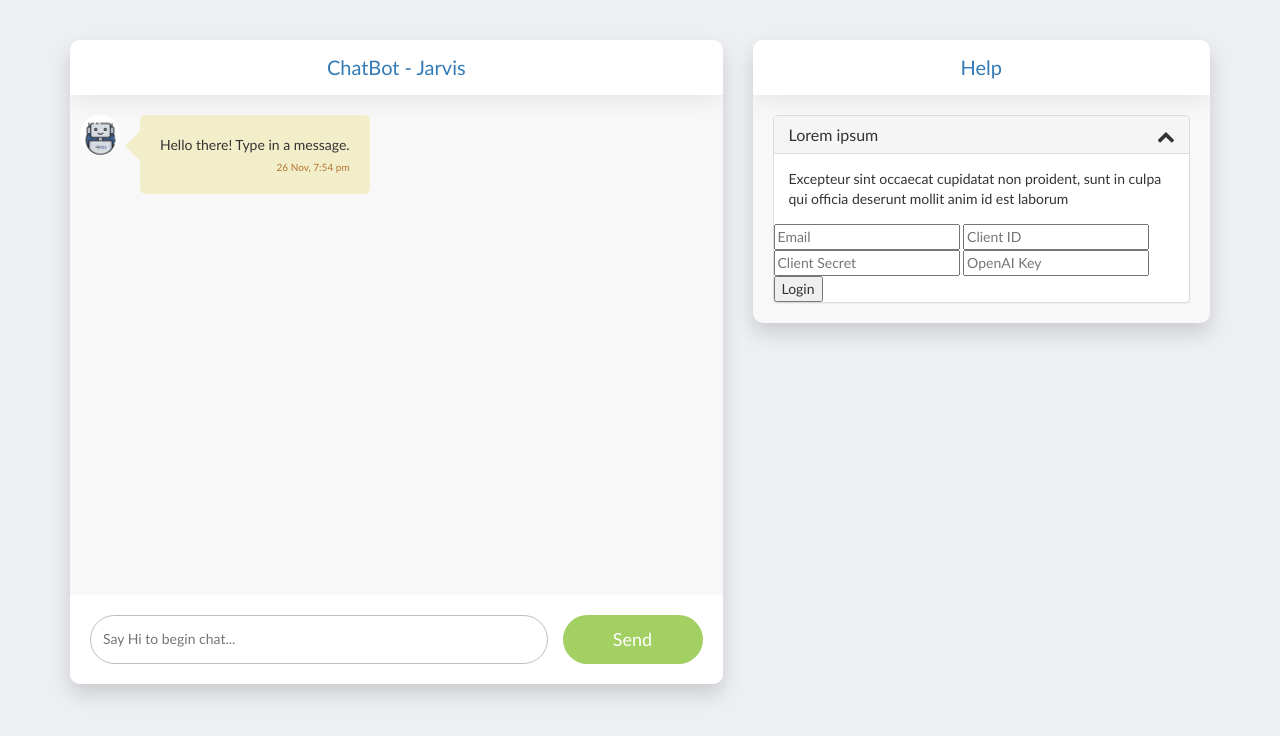
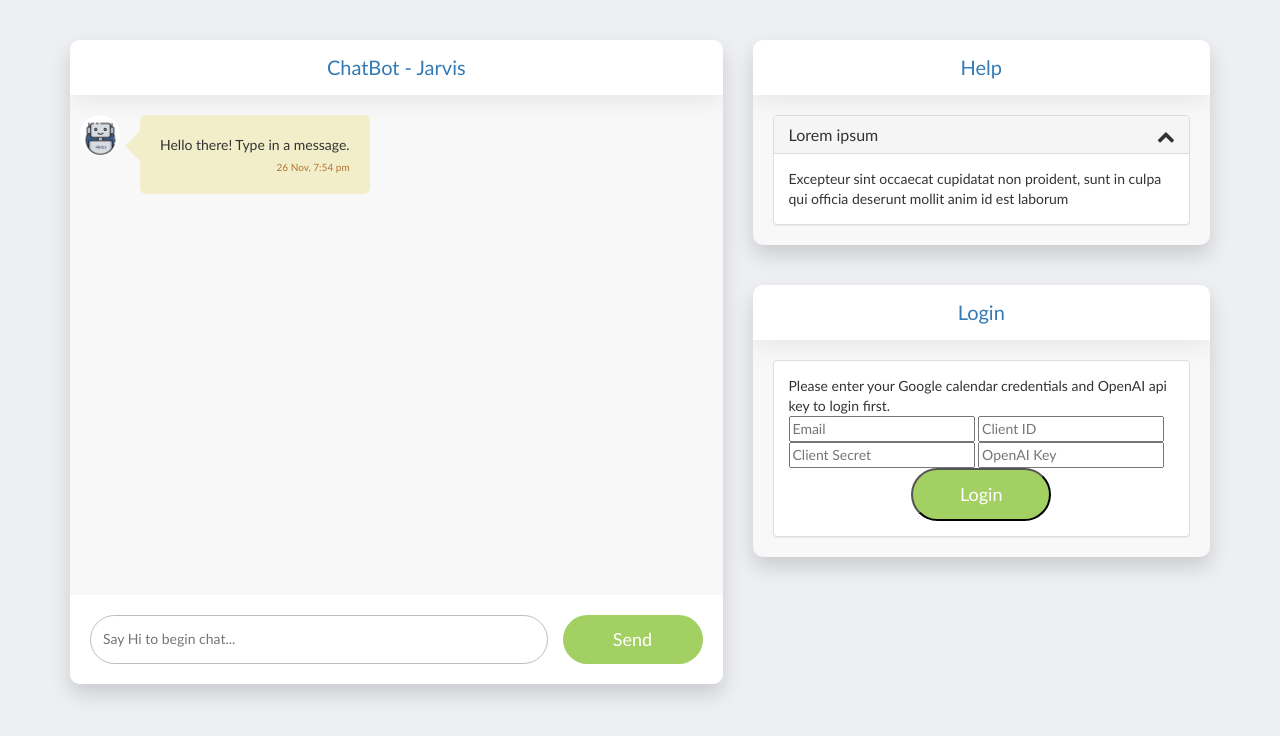
Before and after one commit to karenswang/calendar-assistant-client, a plain HTML site: page index.html in a window 1280 px wide. Drawn offline with nearby package versions, Linux system fonts and the light colour scheme.

Commit message:
implement authenticate endpoint

```diff
--- a/assets/login.js
+++ b/assets/login.js
@@ -1,12 +1,9 @@
-$(document).ready(function() {
 $('#login_button').on('click', function() {
-        // Collect data from the form
     var email = $('#email').val();
     var clientId = $('#clientId').val();
     var clientSecret = $('#clientSecret').val();
     var openAIKey = $('#openAIKey').val();
 
-        // Prepare the request body
     var data = {
         email: email,
         clientId: clientId,
@@ -14,20 +11,18 @@ $(document).ready(function() {
         openAIKey: openAIKey
     };
 
-        // Make AJAX request to the /authenticate endpoint
     $.ajax({
         url: 'http://localhost:3000/authenticate',
         type: 'POST',
         contentType: 'application/json',
         data: JSON.stringify(data),
         success: function(response) {
-                // Handle success (you can store tokens or any response as needed)
-                console.log("Login successful: ", response);
+            var userEmail = $('#email').val(); // Get the user's email from input field
+            $('.login_form').html('<p>Logged in: ' + userEmail + '</p>'); // Replace HTML
+            console.log("OAuth flow initiated");
         },
         error: function(xhr, status, error) {
-                // Handle errors
-                console.error("Error in login: ", status, error);
+            console.error("Error in initiating authentication: ", status, error);
         }
     });
 });
-});
--- a/assets/main.css
+++ b/assets/main.css
@@ -177,6 +177,7 @@ body {
 	font-size: 18px;
 	font-weight: 300;
 	text-align: center;
+
 }
 
 /* faq section | right side */
@@ -208,3 +209,19 @@ body {
 	-o-transform: rotate(90deg);
 	transform: rotate(90deg);
 }
+
+
+#login_button {
+	width: 140px;
+	background-color: #a3d063;
+	border-radius: 50px;
+	cursor: pointer;
+	padding: 12px;
+
+	color: #fff;
+	font-size: 18px;
+	font-weight: 300;
+	text-align: center;
+	display: block;
+	margin: auto;
+}
--- a/index.html
+++ b/index.html
@@ -74,6 +74,30 @@
 									Excepteur sint occaecat cupidatat non proident, sunt in culpa qui officia deserunt
 									mollit anim id est laborum
 								</div>
+							</div>
+						</div>
+
+					</div>
+
+				</div>
+			</div>
+
+            <!-- login content -->
+			<div class="col-md-5">
+				<div class="chat_window">
+
+					<div class="top_menu">
+						<div class="title">Login</div>
+					</div>
+
+					<!-- login container -->
+					<div class="panel-group" id="accordion">
+
+						<!-- help - 1 -->
+						<div class="panel panel-default">
+							<div id="collapse1" class="panel-collapse collapse in">
+								<div class="panel-body">
+									Please enter your Google calendar credentials and OpenAI api key to login first.
                                     <div class="login_form">
                                         <input type="email" id="email" placeholder="Email">
                                         <input type="text" id="clientId" placeholder="Client ID">
@@ -83,12 +107,12 @@
                                     </div>
                                 </div>
 							</div>
+						</div>
 
 					</div>
 
 				</div>
 			</div>
-
 		</div>
 
 	</div>
```
Lines whose indentation alone changed are shown as unchanged.
